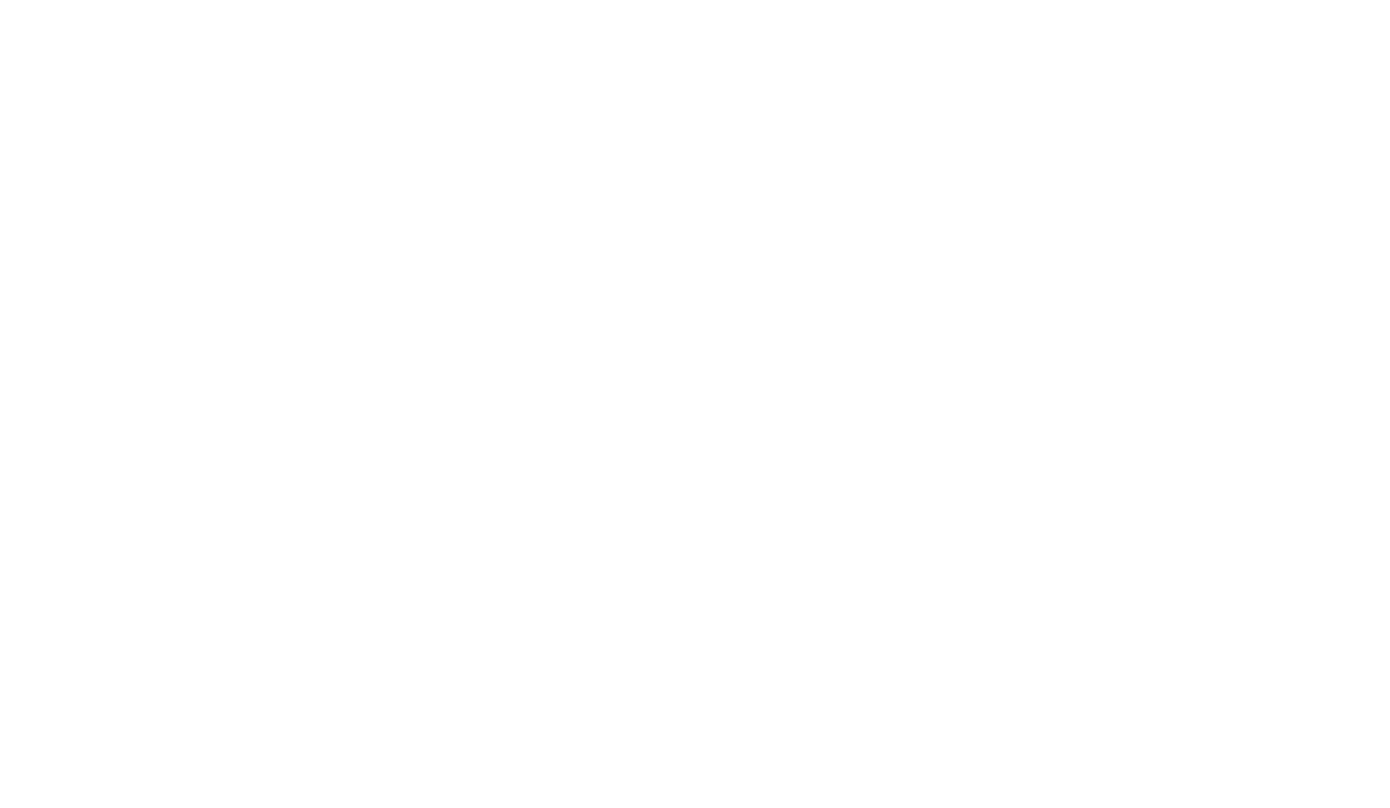
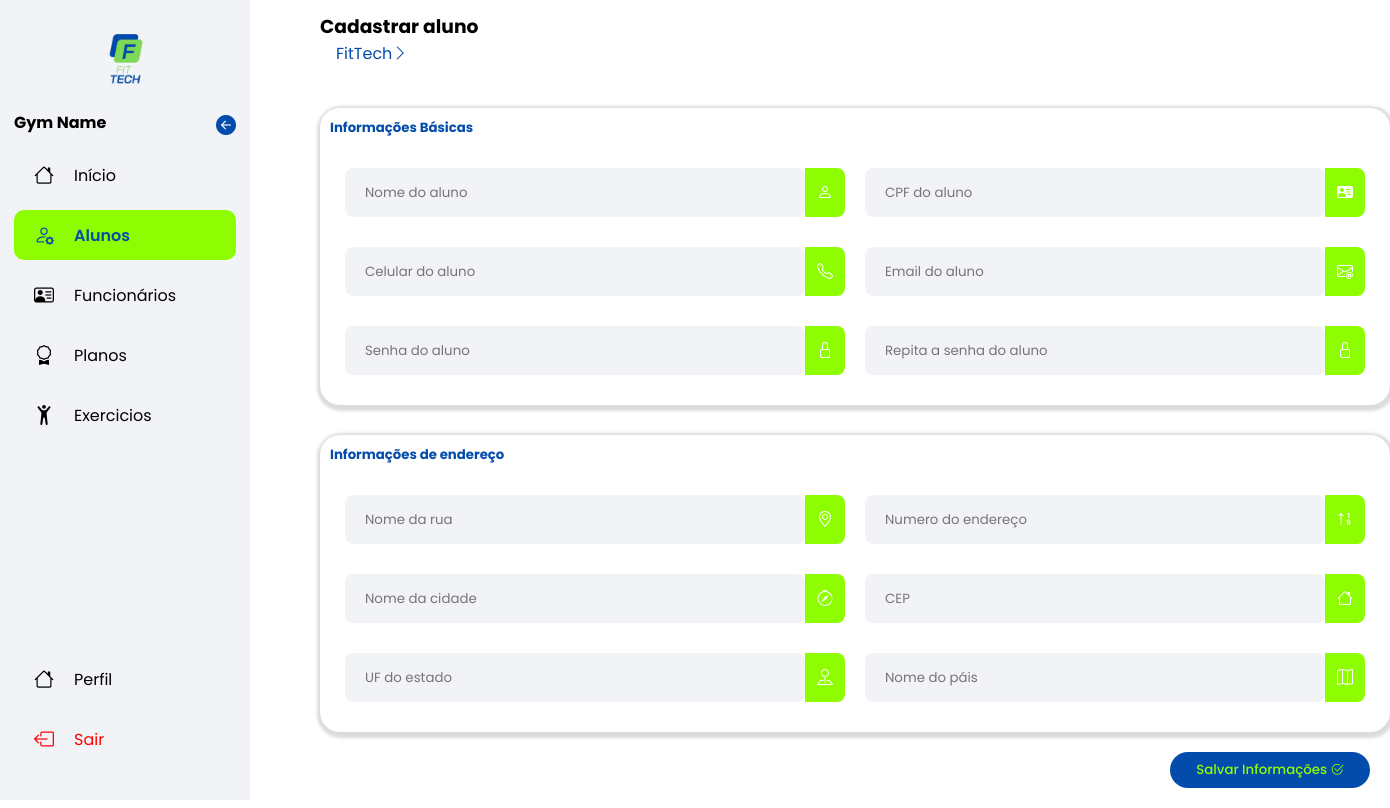
Before and after one commit to JoaoClemer/fit-tech-front-end, an Angular app: page /students/add-edit in a window 1280 px wide. Before the commit this address led to /. Shown: the whole page, 1390 px wide, since content can reach past the window. Built offline with nearby package versions, Linux system fonts and the light colour scheme; sample sign-in values are in the browser's storage.

Commit message:
feat: add add-edit students page layout

```diff
--- a/src/app/app.routes.ts
+++ b/src/app/app.routes.ts
@@ -3,6 +3,7 @@ import { authGuard } from './guards/auth.guard';
 import { HomeComponent } from './pages/home/home.component';
 import { LoginComponent } from './pages/login/login.component';
 import { MainPageComponent } from './pages/main-page/main-page.component';
+import { StudentsAddEditComponent } from './pages/students/students-add-edit/students-add-edit.component';
 import { StudentsMainComponent } from './pages/students/students-main/students-main.component';
 
 export const routes: Routes = [
@@ -11,7 +12,10 @@ export const routes: Routes = [
     children:
     [
         {path:'home', component:HomeComponent, canActivate:[authGuard], data:{ breadcrumb: 'Home' }  },
-        {path: 'students', component:StudentsMainComponent, canActivate:[authGuard], data:{ breadcrumb: 'Students' }}
+        {path: 'students', children: [
+            {path: '', component:StudentsMainComponent, canActivate:[authGuard], data:{ breadcrumb: 'Students' }},
+            {path: 'add-edit', component: StudentsAddEditComponent, canActivate:[authGuard], data:{ breadcrumb: 'AddEdit'}}
+        ]}
     ]},
 
     {path: 'login', component: LoginComponent}
--- a/src/app/interceptors/loading.interceptor.ts
+++ b/src/app/interceptors/loading.interceptor.ts
@@ -7,27 +7,18 @@ export const loadingInterceptor: HttpInterceptorFn = (req, next) => {
   var activeRequests = 0
   const loadingService = inject(LoadingService);
 
-  if(activeRequests == 0){
-    console.log('primeiro')
-    loadingService.show();
-    console.log(activeRequests);
-  }
+  if(activeRequests == 0)
+      loadingService.show();
 
   activeRequests++;
-  console.log(activeRequests);
 
   return next(req).pipe(
     finalize(() => {
       activeRequests--;
-      console.log('segundo')
-      console.log(activeRequests)
 
       if(activeRequests == 0)
-        {
           loadingService.hide();
-          console.log('terceiro')
-          console.log(activeRequests)
-        }
+
     })
   );
 };
--- /dev/null
+++ b/src/app/pages/students/students-add-edit/students-add-edit.component.html
@@ -0,0 +1,139 @@
+<div class="content">
+    <div class="header">
+
+        <h3> Cadastrar aluno </h3>
+
+        <div class="bread">
+            <app-breadcrumbs></app-breadcrumbs>
+        </div>
+
+    </div>
+
+    <form action="" [formGroup]="studentForm" class="basic-info-form">
+
+        <div class="basic-info">
+
+            <h5> Informações Básicas </h5>
+
+                <div class="section-base-infos">
+
+                    <app-primary-input
+                    inputName="name"
+                    icon="bi bi-person"
+                    placeholder="Nome do aluno"
+                    [formGroup]="studentForm"
+                    formControlName="name"/>
+
+                    <app-primary-input
+                    inputName="cpf"
+                    icon="bi bi-person-vcard-fill"
+                    placeholder="CPF do aluno"
+                    [formGroup]="studentForm"
+                    formControlName="cpf"/>
+
+                </div>
+
+                <div class="section-contact-infos">
+
+                    <app-primary-input
+                    inputName="phone"
+                    icon="bi bi-telephone"
+                    placeholder="Celular do aluno"
+                    [formGroup]="studentForm"
+                    formControlName="phone"/>
+
+                    <app-primary-input
+                    inputName="email"
+                    icon="bi bi-envelope-at"
+                    placeholder="Email do aluno"
+                    [formGroup]="studentForm"
+                    formControlName="email"/>
+
+                </div>
+
+                <div class="section-password">
+
+                    <app-primary-input
+                    inputName="password"
+                    icon="bi bi-lock"
+                    placeholder="Senha do aluno"
+                    [formGroup]="studentForm"
+                    formControlName="password"/>
+
+                    <app-primary-input
+                    inputName="repeatPassword"
+                    icon="bi bi-lock"
+                    placeholder="Repita a senha do aluno"
+                    [formGroup]="studentForm"
+                    formControlName="repeatPassword"/>
+
+                </div>
+
+        </div>
+
+        <div class="basic-info" formGroupName="address">
+
+            <h5> Informações de endereço </h5>
+
+                <div class="section-base-infos">
+
+                    <app-primary-input
+                    inputName="street"
+                    icon="bi bi-geo-alt"
+                    placeholder="Nome da rua"
+                    [formGroup]="studentForm"
+                    formControlName="street"/>
+
+                    <app-primary-input
+                    inputName="number"
+                    icon="bi bi-sort-numeric-up"
+                    placeholder="Numero do endereço"
+                    [formGroup]="studentForm"
+                    formControlName="number"/>
+
+
+                </div>
+
+                <div class="section-contact-infos">
+
+                    <app-primary-input
+                    inputName="city"
+                    icon="bi bi-compass"
+                    placeholder="Nome da cidade"
+                    [formGroup]="studentForm"
+                    formControlName="city"/>
+
+                    <app-primary-input
+                    inputName="postalCode"
+                    icon="bi bi-house"
+                    placeholder="CEP"
+                    [formGroup]="studentForm"
+                    formControlName="postalCode"/>
+
+                </div>
+
+                <div class="section-password">
+
+
+                    <app-primary-input
+                    inputName="state"
+                    icon="bi bi-pin-map"
+                    placeholder="UF do estado"
+                    [formGroup]="studentForm"
+                    formControlName="state"/>
+
+                    <app-primary-input
+                    inputName="country"
+                    icon="bi bi-map"
+                    placeholder="Nome do páis"
+                    [formGroup]="studentForm"
+                    formControlName="country"/>
+
+                </div>
+
+        </div>
+
+        <button type="submit"> Salvar Informações <i class="bi bi-check2-circle"></i> </button>
+    </form>
+
+</div>
--- /dev/null
+++ b/src/app/pages/students/students-add-edit/students-add-edit.component.scss
@@ -0,0 +1,85 @@
+@use 'colors' as *;
+.content{
+  width: 100%;
+  height: 100%;
+  display: flex;
+  flex-direction: column;
+  margin-left: 50px;
+
+  app-primary-input{
+    width: 500px;
+  }
+
+  .header{
+    margin: 12px 0;
+  }
+
+  .basic-info{
+    background-color: rgb(255, 255, 255);
+    width:100%;
+    display: flex;
+    margin-top: 30px;
+    flex-direction: column;
+    padding-bottom: 30px;
+    border-radius: 20px;
+    box-shadow: 1px 2px 3px 4px rgba(0,0,0,0.14);
+    -webkit-box-shadow: 1px 2px 3px 4px rgba(0,0,0,0.14);
+    -moz-box-shadow: 1px 2px 3px 4px rgba(0,0,0,0.14);
+
+    h5{
+      align-items: start;
+      color: $secondary-color;
+      margin-left: 10px;
+      margin-top: 10px;
+    }
+
+  }
+
+  .basic-info-form{
+    display: flex;
+    flex-direction: column;
+
+    button{
+      align-self: flex-end;
+      width: 200px;
+      margin: 20px;
+      padding: 8px;
+      border-radius: 20px;
+      border: none;
+      background-color: $secondary-color;
+      color: $first-color;
+      font-weight: 500;
+      cursor: pointer;
+
+      &:hover{
+
+        background-color: $first-color;
+        color: $secondary-color;
+      }
+    }
+  }
+  .section-base-infos{
+    display: flex;
+    gap: 20px;
+    margin-top: 30px;
+    justify-content: center;
+    align-items: center;
+
+  }
+
+  .section-contact-infos{
+    display: flex;
+    gap: 20px;
+    margin-top: 30px;
+    justify-content: center;
+    align-items: center;
+  }
+
+  .section-password{
+    display: flex;
+    gap: 20px;
+    margin-top: 30px;
+    justify-content: center;
+    align-items: center;
+  }
+}
--- /dev/null
+++ b/src/app/pages/students/students-add-edit/students-add-edit.component.ts
@@ -0,0 +1,42 @@
+import { Component, OnInit } from '@angular/core';
+import { FormControl, FormGroup, ReactiveFormsModule } from '@angular/forms';
+import { BreadcrumbsComponent } from '../../../components/breadcrumbs/breadcrumbs.component';
+import { PrimaryInputComponent } from '../../../components/primary-input/primary-input.component';
+
+@Component({
+  selector: 'app-students-add-edit',
+  standalone: true,
+  imports: [PrimaryInputComponent, ReactiveFormsModule, BreadcrumbsComponent],
+  templateUrl: './students-add-edit.component.html',
+  styleUrl: './students-add-edit.component.scss'
+})
+export class StudentsAddEditComponent implements OnInit {
+
+  studentForm!: FormGroup;
+
+  constructor(){
+    this.studentForm = new FormGroup({
+      name: new FormControl(''),
+      email: new FormControl(''),
+      password: new FormControl(''),
+      repeatPassword: new FormControl(''),
+      cpf: new FormControl(''),
+      phone: new FormControl(''),
+      address: new FormGroup({
+        street: new FormControl(''),
+        city: new FormControl(''),
+        state: new FormControl(''),
+        postalCode: new FormControl(''),
+        country: new FormControl(''),
+        number: new FormControl(''),
+      })
+    })
+  }
+
+  ngOnInit(): void {
+  }
+
+  saveStudentsInfo(): void {
+
+  }
+}
--- a/src/app/pages/students/students-main/students-main.component.html
+++ b/src/app/pages/students/students-main/students-main.component.html
@@ -4,7 +4,7 @@
         <h3> Alunos </h3>
         <div class="bread">
             <app-breadcrumbs></app-breadcrumbs>
-            <button class="new-student">Cadastrar novo aluno <i class="bi bi-plus-circle-fill"></i></button>
+            <button class="new-student" (click)="createNewUser()">Cadastrar novo aluno <i class="bi bi-plus-circle-fill"></i></button>
         </div>
     </div>
 
--- a/src/app/pages/students/students-main/students-main.component.ts
+++ b/src/app/pages/students/students-main/students-main.component.ts
@@ -2,6 +2,7 @@ import { AsyncPipe } from '@angular/common';
 import { HttpParams } from '@angular/common/http';
 import { Component, OnInit } from '@angular/core';
 import { FormControl, FormGroup, ReactiveFormsModule } from '@angular/forms';
+import { ActivatedRoute, Router } from '@angular/router';
 import { BreadcrumbsComponent } from '../../../components/breadcrumbs/breadcrumbs.component';
 import { InfoCardComponent } from '../../../components/info-card/info-card.component';
 import { PrimaryInputComponent } from '../../../components/primary-input/primary-input.component';
@@ -33,7 +34,9 @@ export class StudentsMainComponent implements OnInit {
 
   constructor(
     private studentService: StudentService,
-    private dashboardService: DashboardService){
+    private dashboardService: DashboardService,
+    private router:Router,
+    private route: ActivatedRoute){
     this.searchForm = new FormGroup({
       searchText: new FormControl('')
     })
@@ -117,4 +120,8 @@ private getStudentDashboard(): void {
 
     this.getStudents();
   }
+
+  public createNewUser(): void {
+    this.router.navigate(['add-edit'], {relativeTo: this.route});
+  }
 }
```
